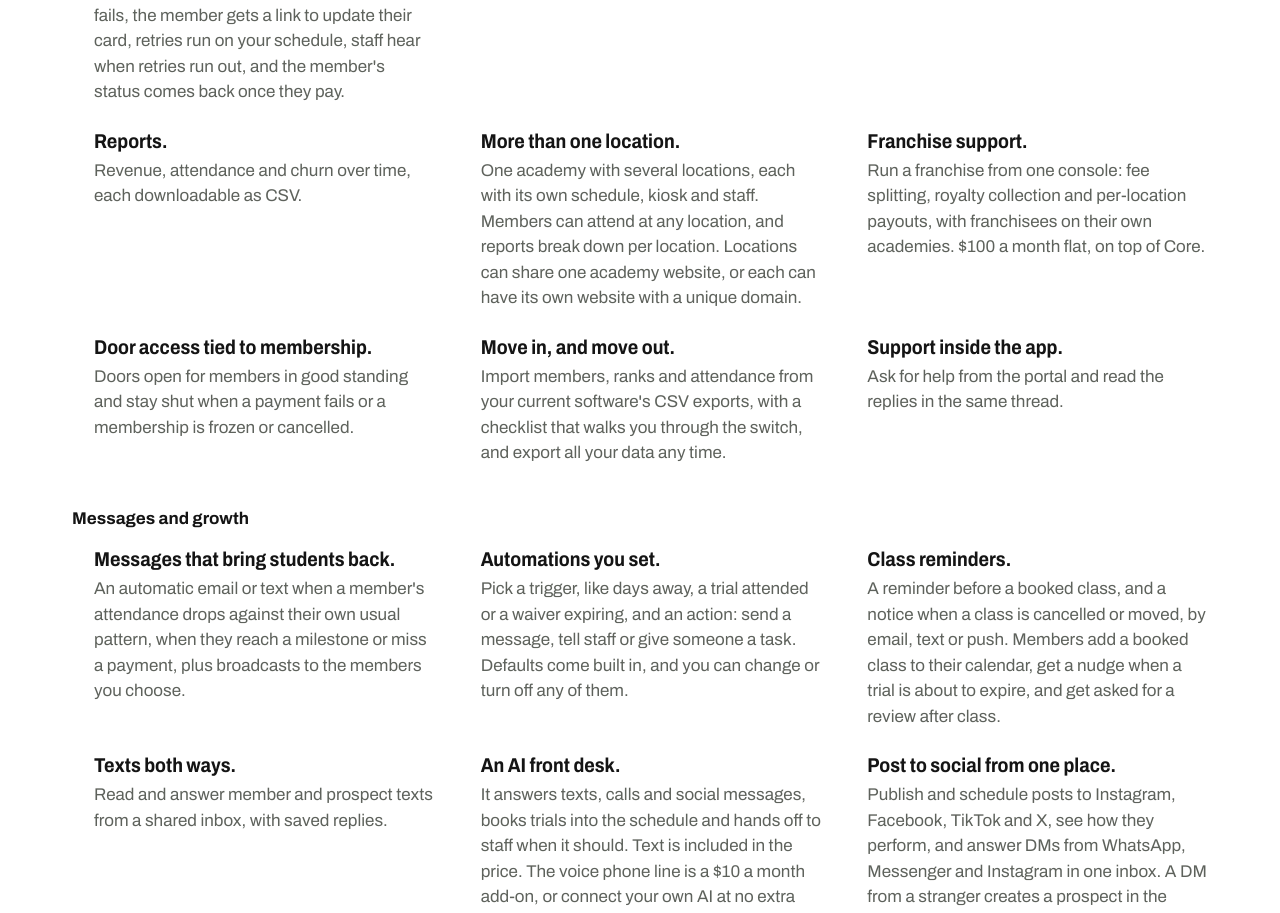
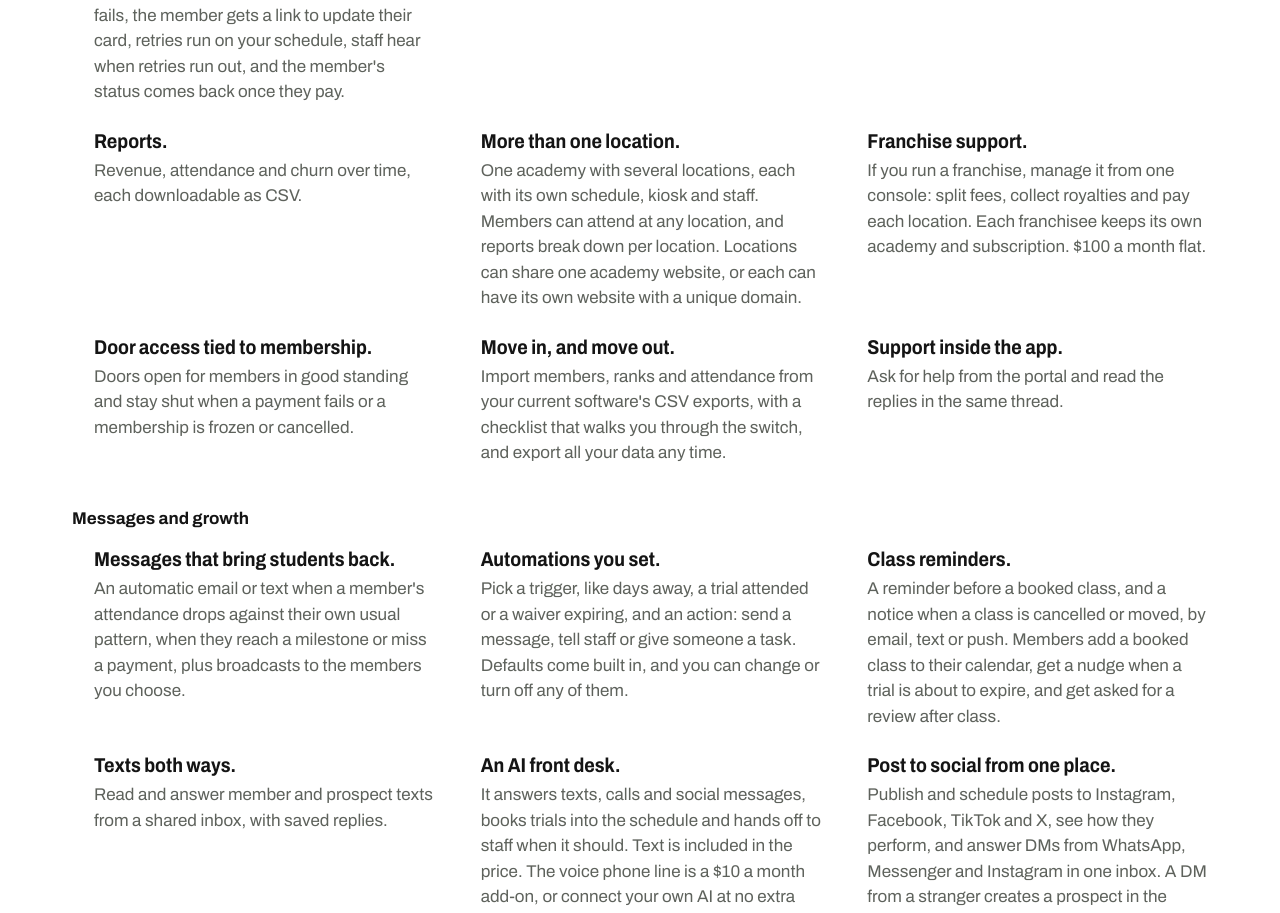
Before and after one commit to Malinowski-Consulting-LLC/matenforcer-coming-soon, a plain HTML site: page site/index.html in a window 1280 px wide. Shown: the part 2065-2978 px from the top of the page. Drawn offline with Linux system fonts and the light colour scheme.

Commit message:
Use clearer franchise wording

```diff
--- a/site/index.html
+++ b/site/index.html
@@ -91,7 +91,7 @@
           <li class="cs-launch__item"><span class="cs-slot" aria-hidden="true"></span><p><strong>Expenses.</strong> Record rent, stock and other costs, including repeating ones, and see monthly income, expenses and net.</p></li>
           <li class="cs-launch__item"><span class="cs-slot" aria-hidden="true"></span><p><strong>Reports.</strong> Revenue, attendance and churn over time, each downloadable as CSV.</p></li>
           <li class="cs-launch__item"><span class="cs-slot" aria-hidden="true"></span><p><strong>More than one location.</strong> One academy with several locations, each with its own schedule, kiosk and staff. Members can attend at any location, and reports break down per location. Locations can share one academy website, or each can have its own website with a unique domain.</p></li>
-          <li class="cs-launch__item"><span class="cs-slot" aria-hidden="true"></span><p><strong>Franchise support.</strong> Run a franchise from one console: fee splitting, royalty collection and per-location payouts, with franchisees on their own academies. $100 a month flat, on top of Core.</p></li>
+          <li class="cs-launch__item"><span class="cs-slot" aria-hidden="true"></span><p><strong>Franchise support.</strong> If you run a franchise, manage it from one console: split fees, collect royalties and pay each location. Each franchisee keeps its own academy and subscription. $100 a month flat.</p></li>
           <li class="cs-launch__item"><span class="cs-slot" aria-hidden="true"></span><p><strong>Door access tied to membership.</strong> Doors open for members in good standing and stay shut when a payment fails or a membership is frozen or cancelled.</p></li>
           <li class="cs-launch__item"><span class="cs-slot" aria-hidden="true"></span><p><strong>Move in, and move out.</strong> Import members, ranks and attendance from your current software's CSV exports, with a checklist that walks you through the switch, and export all your data any time.</p></li>
           <li class="cs-launch__item"><span class="cs-slot" aria-hidden="true"></span><p><strong>Support inside the app.</strong> Ask for help from the portal and read the replies in the same thread.</p></li>
```
Also changed, not shown: site/llms.txt.
